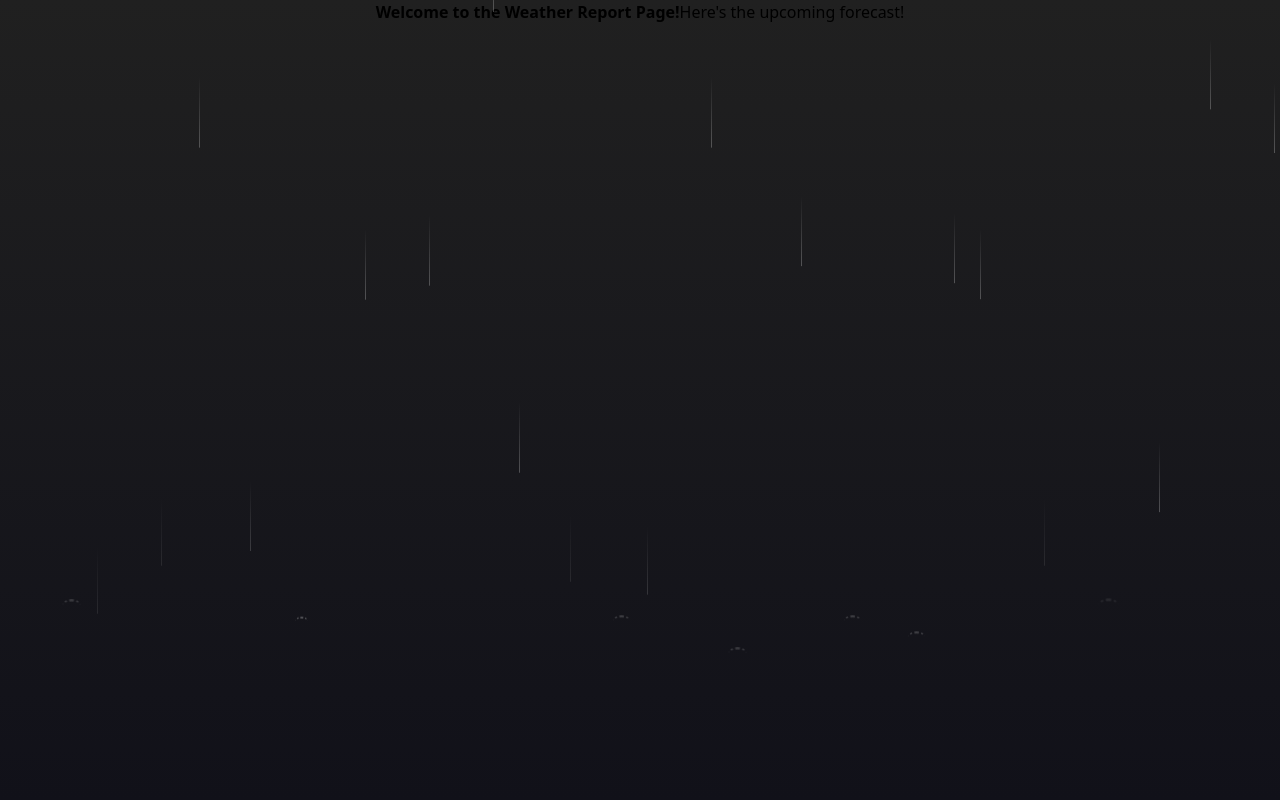
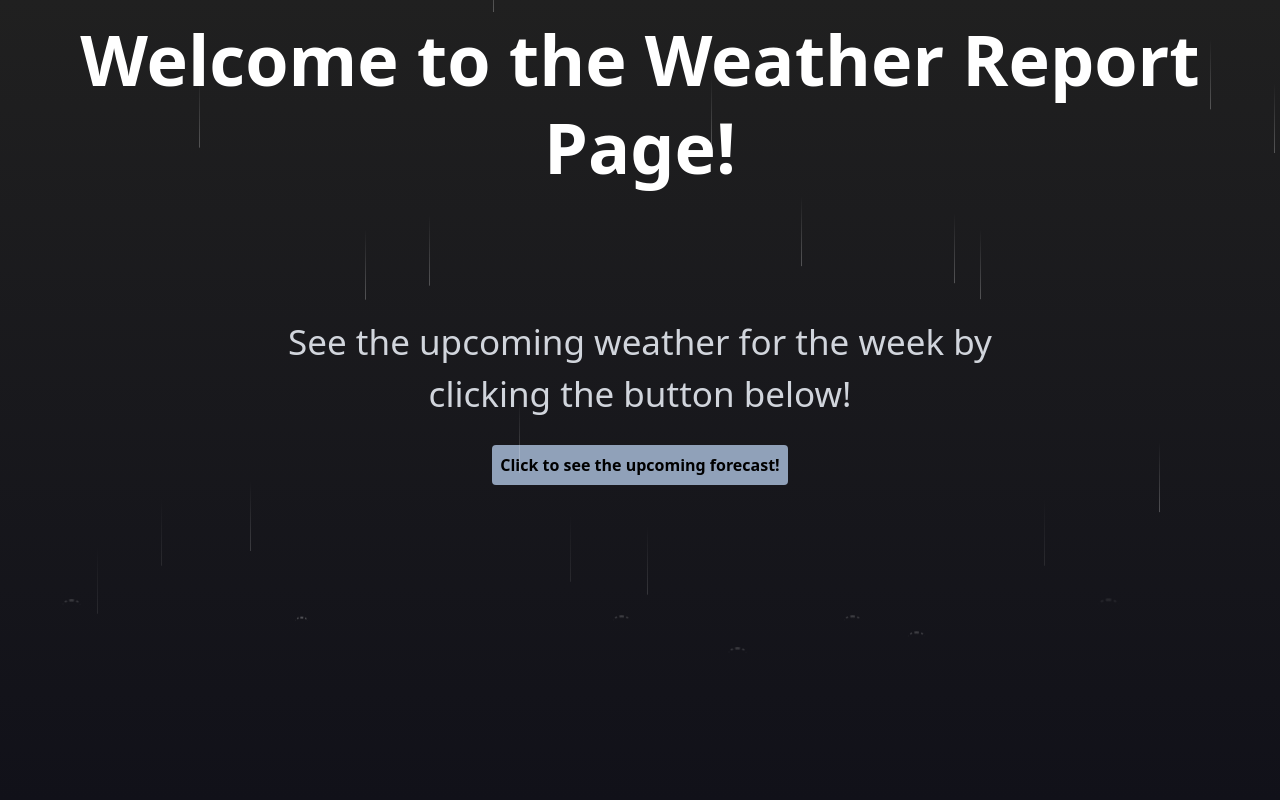
Before and after one commit to pejisean/AD-Task-1, a PHP site: page / in a window 1280 px wide; the page is wider, and only the part inside the window is pictured. Run offline with PHP 8.4, Linux system fonts and the light colour scheme.

Commit message:
style - retouched the landing page to look more appealing

```diff
--- a/index.php
+++ b/index.php
@@ -9,11 +9,18 @@
     <link rel="stylesheet" href="/assets/css/example.css">
 </head>
 <body>
-    <div class="rain front-row">
+    <div class="rain front-row pointer-events-none">
     </div>
-    <div class="h-screen flex item-center justify-center bg-opacity-50">
-        <h1 class="font-bold text-4x1">Welcome to the Weather Report Page!</h1>
-        <a href="page/index.php" class="btn">Here's the upcoming forecast!</a>
+    <div class="container mx-auto h-screen flex flex-col items-center justify-center bg-black-900 bg-opacity-80 rounded-lg p-8 space-y-6 text-center max-w-4x1">
+        <h1 class="fixed top-0 left-0 font-extrabold w-full text-center text-[70px] text-white leading-tight p-4 z-50">
+            Welcome to the Weather Report Page!
+        </h1>
+        <p class="text-gray-300 text-[35px] max-w-3xl mx-auto ">
+            See the upcoming weather for the week by clicking the button below!
+        </p>
+        <a href="page/index.php" class="bg-slate-400 hover:bg-slate-500 font-bold py-2 px-2 inline-block text-center rounded">
+            Click to see the upcoming forecast!
+        </a>
     </div>
 
     <!--Javascript-->
```
